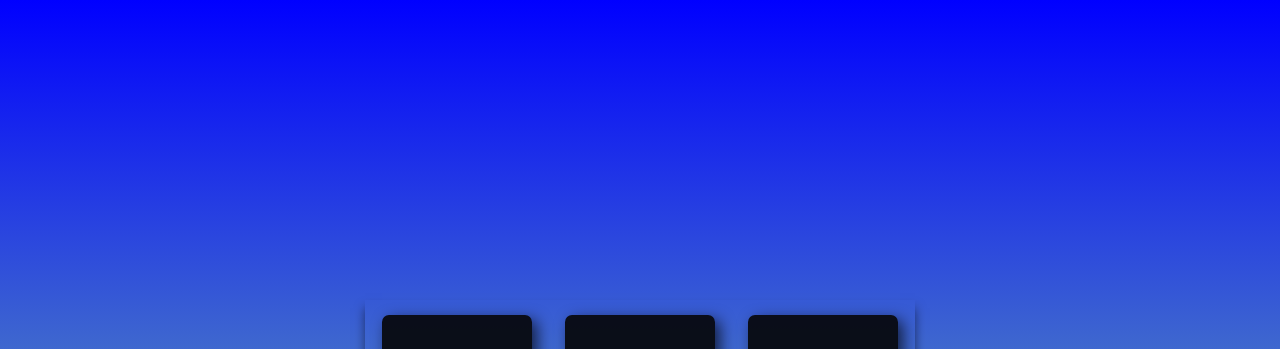
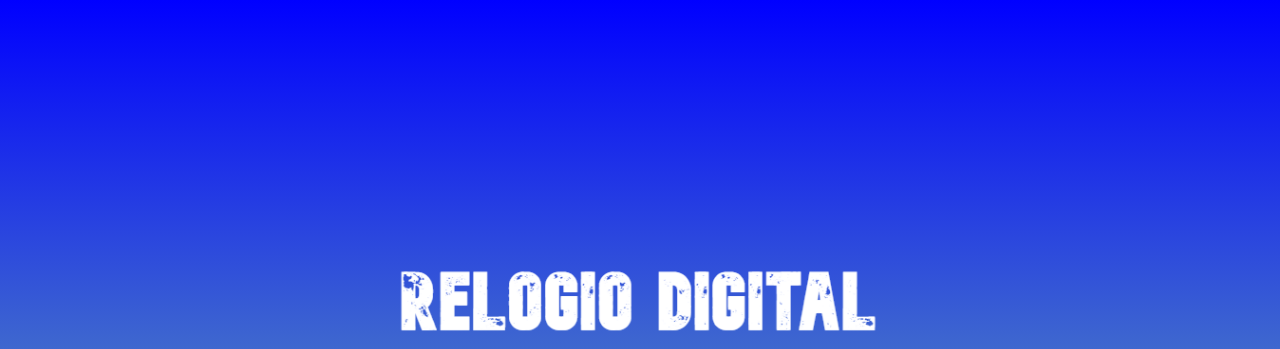
Before and after one commit to PaulloDS/exercicios-teste, a plain HTML site: page relogio/index.html in a window 1280 px wide. Shown: the top 349 px of the page. Drawn offline with Linux system fonts and the light colour scheme; a web font is replaced by a local one.

Commit message:
atualizado

```diff
--- a/relogio/index.html
+++ b/relogio/index.html
@@ -8,6 +8,9 @@
     <link rel="stylesheet" href="style.css">
 </head>
 <body>
+    <div>
+        <img src="texto.png" alt="txt-img">
+    </div>
     <div  class="relogio">
         <div>
             <span id="horas">00</span>
--- a/relogio/script.js
+++ b/relogio/script.js
@@ -6,7 +6,7 @@ const tempo = document.getElementById("tempo1");
 
 const relogio = setInterval(function time() {
     let dateToday = new Date();
-    let hr = dateToday.getHours();
+    let hr =  dateToday.getHours();
     let min = dateToday.getMinutes();
     let sec = dateToday.getSeconds();
 
--- a/relogio/style.css
+++ b/relogio/style.css
@@ -1,4 +1,5 @@
 @import url('https://fonts.googleapis.com/css2?family=Chivo+Mono&display=swap');
+
 
 * {
     margin: 0;
@@ -15,6 +16,12 @@ body{
     display: flex;
     align-items: center;
     justify-content: center;
+    flex-direction: column;
+}
+
+img{
+    width: 490px;
+    padding: 30px;
 }
 
 .relogio{
```
Also changed, not shown: relogio/texto.png (added).
